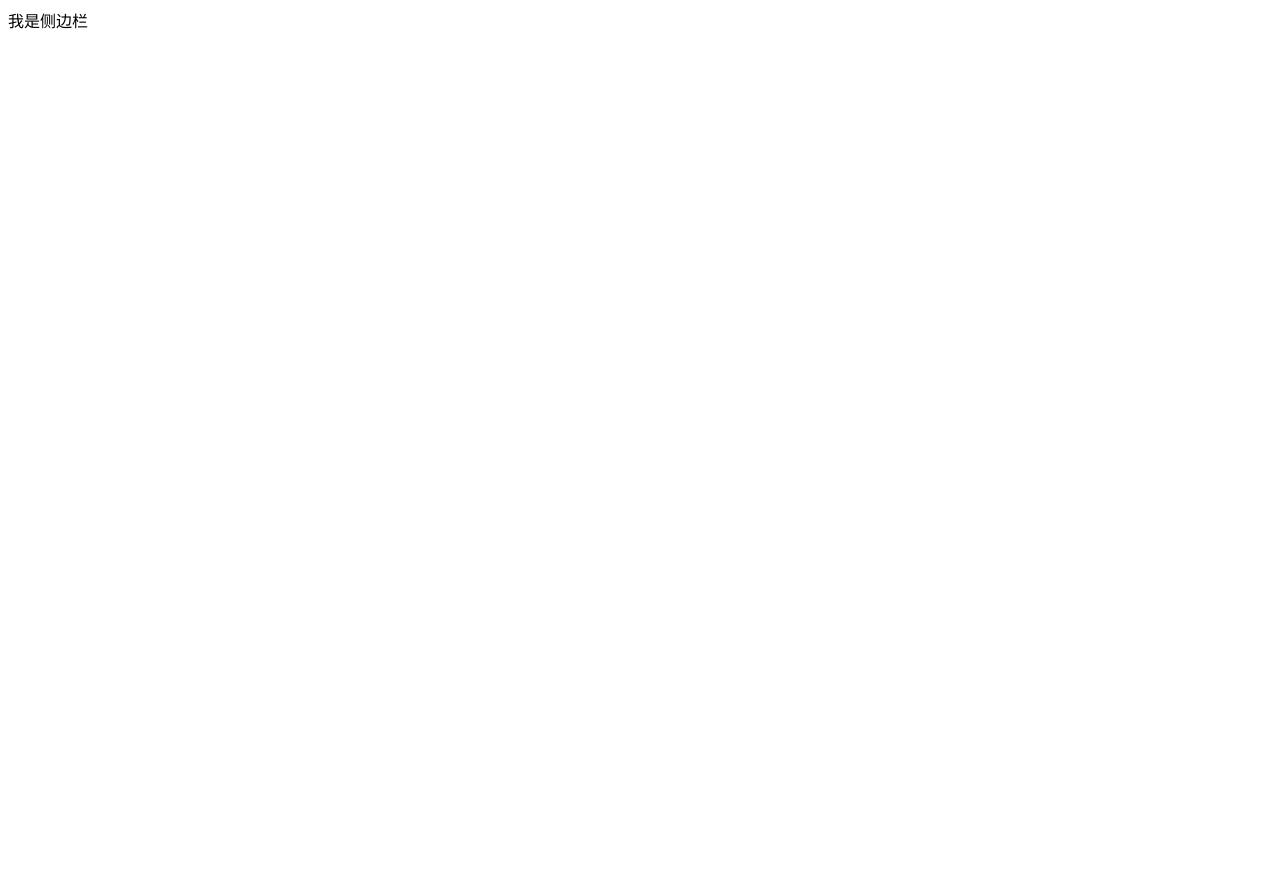
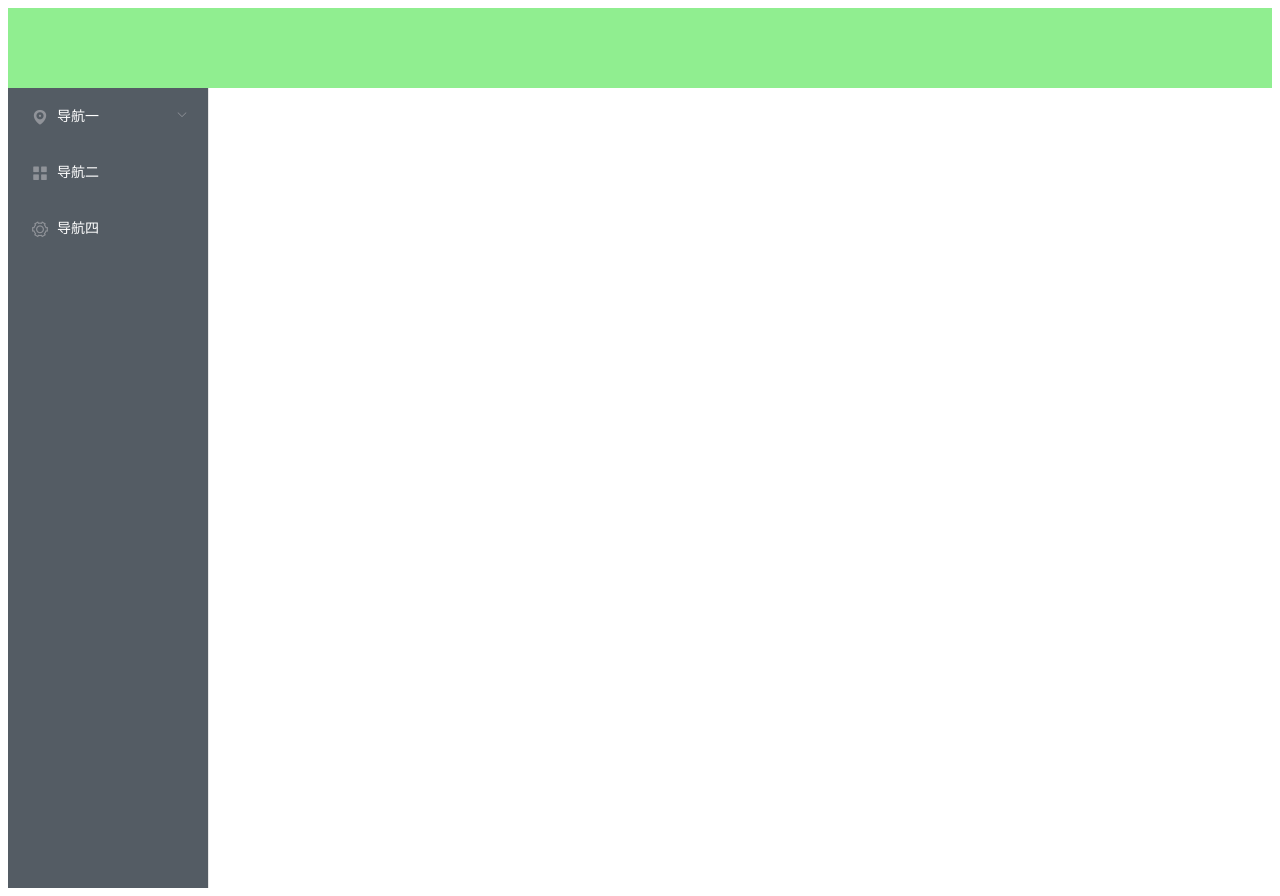
Before and after one commit to shuhh9527/windshadow, a Vue app: page /#/ in a window 1280 px wide. Before the commit the page ends 800 px from the top, so only its background shows below. Built offline with nearby package versions, Linux system fonts and the light colour scheme.

Commit message:
增加less和侧边栏导航

```diff
--- a/package.json
+++ b/package.json
@@ -13,6 +13,8 @@
   "dependencies": {
     "element-ui": "^2.12.0",
     "jquery": "^3.4.1",
+    "less": "^3.10.3",
+    "less-loader": "^5.0.0",
     "vue": "^2.5.2",
     "vue-router": "^3.0.1"
   },
--- a/src/router/index.js
+++ b/src/router/index.js
@@ -2,6 +2,7 @@ import Vue from 'vue'
 import Router from 'vue-router'
 import Layout from '@/views/layout/index'
 import Dashboard from '@/views/dashboard'
+// import From from '@/views/form'
 
 Vue.use(Router)
 
--- a/src/views/layout/WsMenu.vue
+++ b/src/views/layout/WsMenu.vue
@@ -1,6 +1,38 @@
 <!--  -->
 <template>
-  <div>我是侧边栏</div>
+    <el-menu
+      default-active="1"
+      @open="handleOpen"
+      @close="handleClose"
+      background-color="#545c64"
+      text-color="#fff"
+      active-text-color="#ffd04b">
+      <el-submenu index="1">
+        <template slot="title">
+          <i class="el-icon-location"></i>
+          <span>导航一</span>
+        </template>
+        <el-menu-item-group>
+          <el-menu-item index="1-1">选项1分数和故事术后高速和</el-menu-item>
+          <el-menu-item index="1-2">选项2</el-menu-item>
+        </el-menu-item-group>
+        <el-menu-item-group>
+          <el-menu-item index="1-3">选项3</el-menu-item>
+        </el-menu-item-group>
+        <el-submenu index="1-4">
+          <template slot="title">选项4</template>
+          <el-menu-item index="1-4-1">选项hugs结构和开始可是个黑客攻击黑客手段1</el-menu-item>
+        </el-submenu>
+      </el-submenu>
+      <el-menu-item index="2">
+        <i class="el-icon-menu"></i>
+        <span slot="title">导航二</span>
+      </el-menu-item>
+      <el-menu-item index="3">
+        <i class="el-icon-setting"></i>
+        <span slot="title">导航四</span>
+      </el-menu-item>
+    </el-menu>
 </template>
 
 <script>
@@ -8,12 +40,24 @@ export default {
   data () {
     return {}
   },
-  // 生命周期 - 创建完成（访问当前this实例）
+  methods: {
+    handleOpen () {
+      // this.$router.push('/form/index')
+      console.log('打开了')
+    },
+    handleClose () {
+      console.log('关闭了')
+    }
+  },
   created () {},
-  // 生命周期 - 挂载完成（访问DOM元素）
   mounted () {}
 }
 </script>
-<style scoped>
-/* @import url(); 引入css类 */
+<style lang="less" scoped>
+.el-menu {
+  // margin-top: 80px;
+  width: 200px;
+  height: 100vh;
+  overflow: hidden;
+}
 </style>
--- /dev/null
+++ b/src/views/layout/WsNavbar.vue
@@ -0,0 +1,21 @@
+<!--  -->
+<template>
+  <div class="ws-navbar"></div>
+</template>
+
+<script>
+export default {
+  data () {
+    return {}
+  },
+  created () {},
+  mounted () {}
+}
+</script>
+<style scoped>
+.ws-navbar {
+    height: 80px;
+    width: 100%;
+    background-color: lightgreen;
+}
+</style>
--- a/src/views/layout/index.vue
+++ b/src/views/layout/index.vue
@@ -1,13 +1,19 @@
 <template>
-<WsMenu></WsMenu>
+<div>
+  <WsNavbar></WsNavbar>
+  <WsMenu></WsMenu>
+  <router-view />
+</div>
 </template>
 
 <script>
 import WsMenu from './WsMenu'
+import WsNavbar from './WsNavbar'
 export default {
   name: 'dashboard',
   components: {
-    WsMenu
+    WsMenu,
+    WsNavbar
   }
 }
 </script>
```
Also changed, not shown: src/views/form.vue (added, +26 -0 lines), 2 other files (tests, documents, lock files or other folders).
